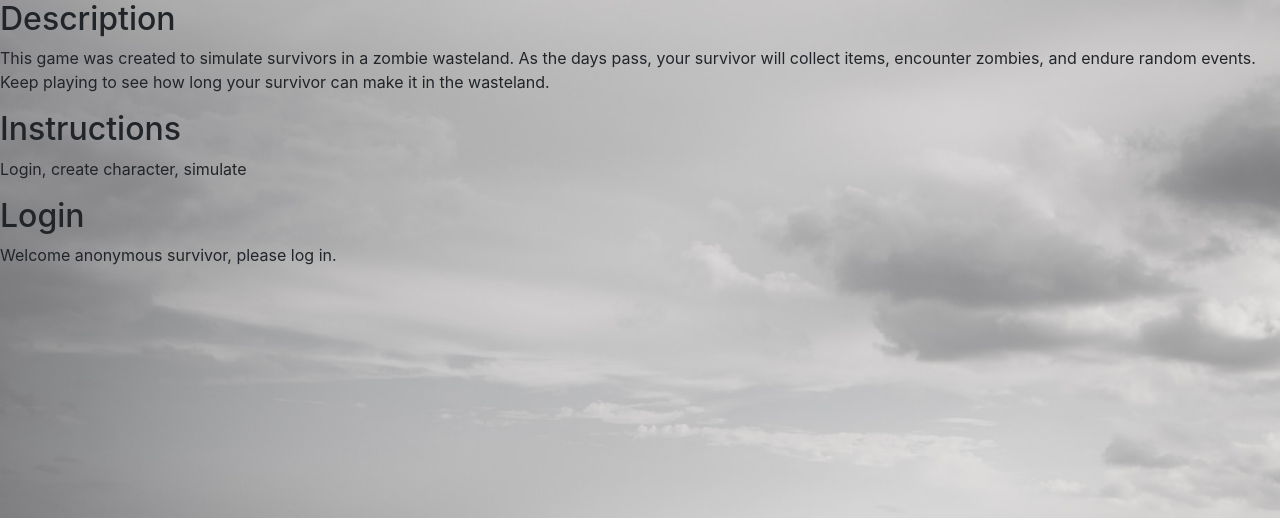
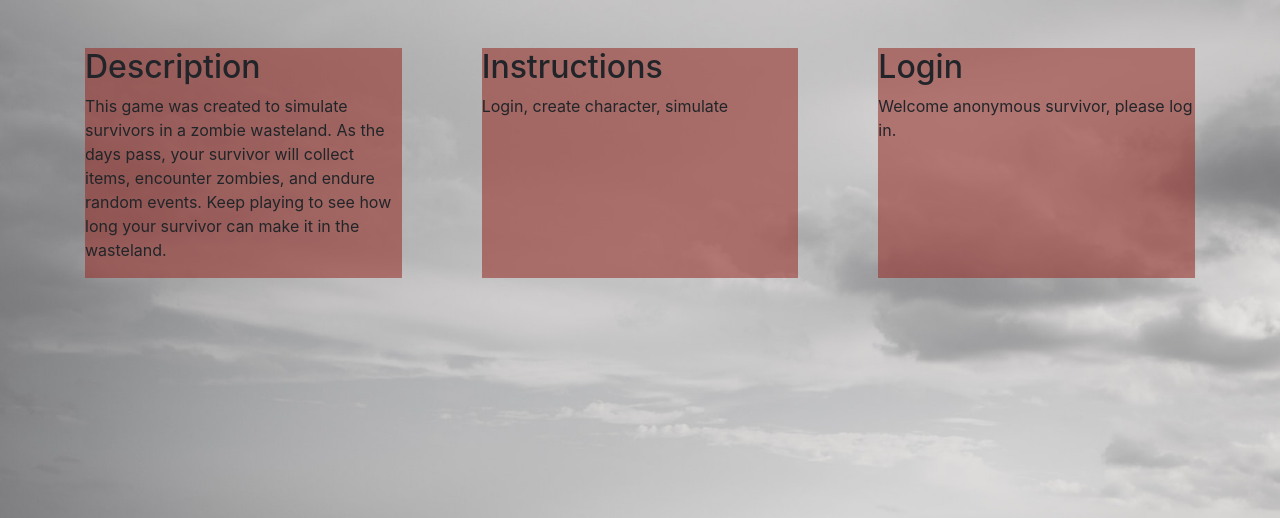
Before and after one commit to longevitytina/CV-Wasteland, a Django app: page / in a window 1280 px wide. Shown: the part 56-574 px from the top of the page. Run offline with Django 3.2, Linux system fonts and the light colour scheme; some libraries are stand-ins or nearby versions.

Commit message:
Stykes home page

```diff
--- a/wasteland/main_app/static/css/home.css
+++ b/wasteland/main_app/static/css/home.css
@@ -1,17 +1,17 @@
 .container {
   margin-top: 3em;
   display: grid;
-  grid-template-columns: repeat(3, 1fr);
+  /* grid-template-columns: repeat(3, 1fr); */
+  grid-template-columns: repeat(auto-fit, minmax(300px, 1fr));
   grid-gap: 5em;
+}
+.content {
   background-color: #96302992;
-  color: rgba(250, 245, 245, 0.845);
-  padding-top: 2em;
-  padding-bottom: 2em;
 }
-
+/*
 @media only screen and (max-width: 800px) {
   .container {
     display: block;
     text-align: center;
   }
-}
+} */
--- a/wasteland/main_app/templates/home.html
+++ b/wasteland/main_app/templates/home.html
@@ -6,8 +6,8 @@
 <link rel="stylesheet" href="{% static 'css/home.css' %}">
 {% endblock %}
 
+{% block content %}
     <div class="container">
-{% block content %}
         <div class="content">
             <h2>Description</h2>
             <p>
@@ -30,5 +30,5 @@
                 <p>Welcome anonymous survivor, please log in.</p>
             {% endif %}
         </div>
+    </div>
 {% endblock %}
-</div>
```
Lines whose indentation alone changed are shown as unchanged.
